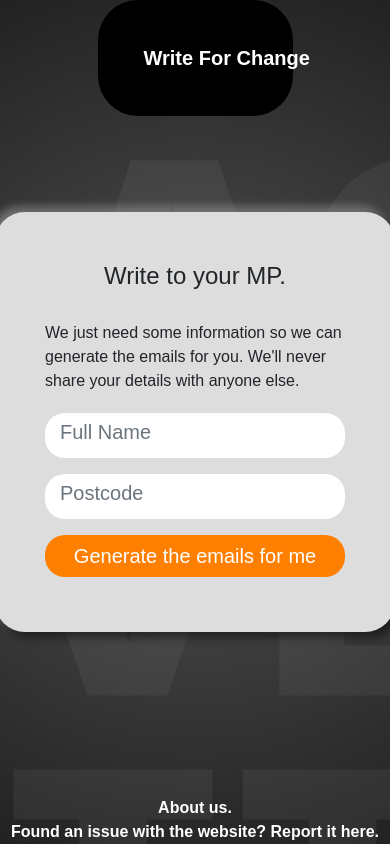
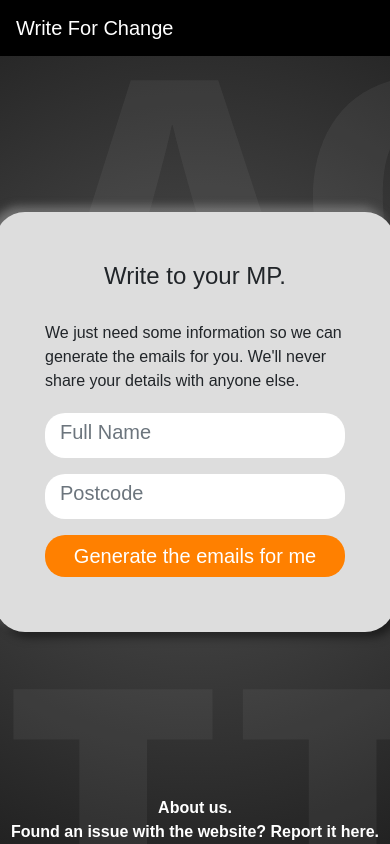
Before and after one commit to Write-For-Change/emaildrafter, a Flask app: page / in a window 390 px wide. Run offline with Flask 2, Linux system fonts and the light colour scheme; some libraries are stand-ins or nearby versions.

Commit message:
navbar fix for mobile

```diff
--- a/static/styles/styles.css
+++ b/static/styles/styles.css
@@ -11,7 +11,7 @@ body {
 	background-size: cover;
 	font-family: sans-serif;
 }
-nav {
+/*nav {
 	padding: 30px;
 	top: 40px;
 	right: 40px;
@@ -36,7 +36,7 @@ nav:hover {
 	margin-right: 0 !important;
 	margin: 5px auto;
 	padding: 30px;
-}
+}*/
 
 #content {
 	width: 400px;
@@ -101,7 +101,7 @@ footer a:hover {
 }
 
 
-@media only screen and (orientation: portrait) {
+/*@media only screen and (orientation: portrait) {
 	.navbar {
 		float: none;
 		width: 50%;
@@ -115,4 +115,4 @@ footer a:hover {
 		width: 100%;
 		left: 0;
 	}
-}
+}*/
```
